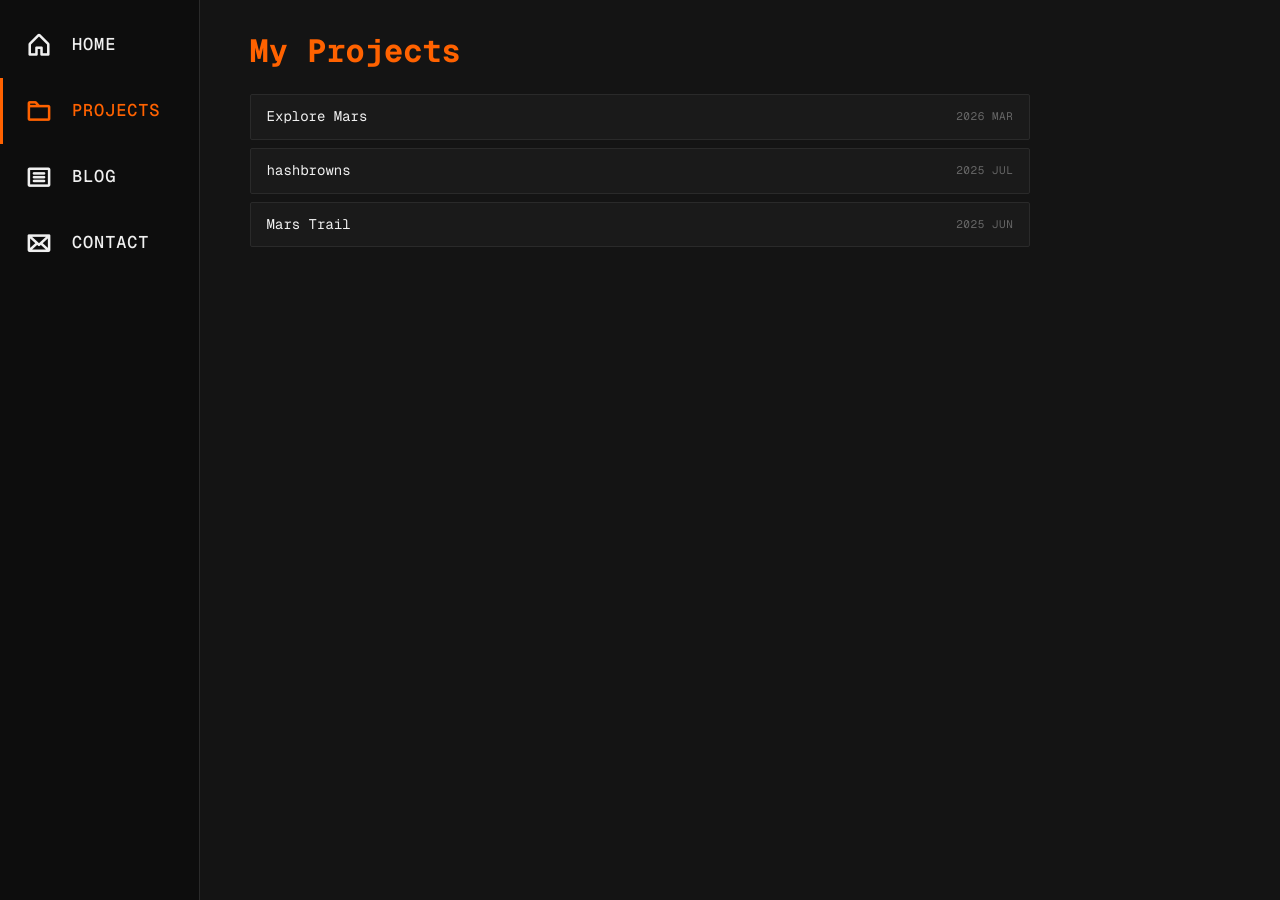
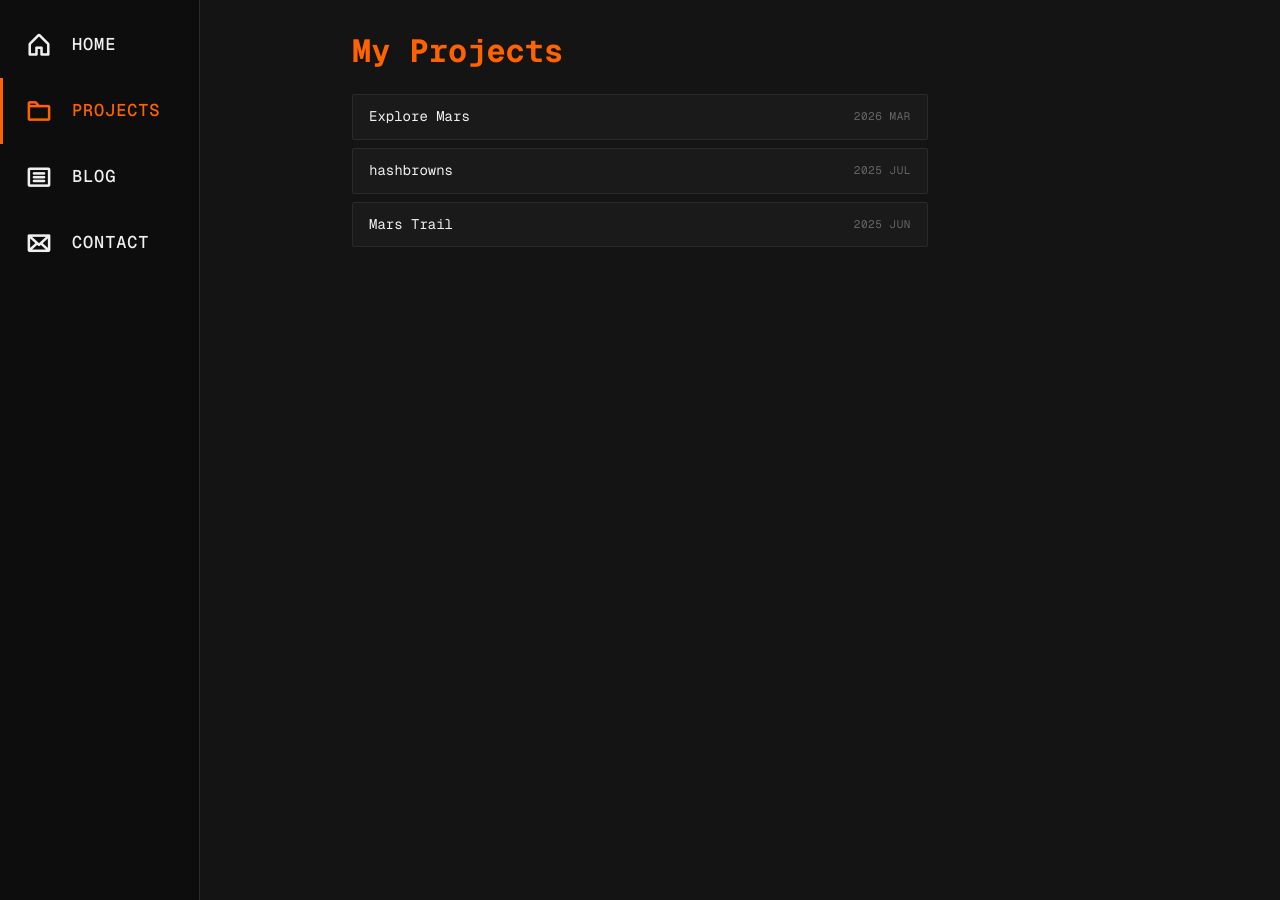
Before and after one commit to hoeksemaa/hoeksemaa.github.io, a Jekyll site: the page built from projects.md, in a window 1280 px wide. Built offline with Jekyll 4.4.1, drawn with Linux system fonts in a browser that asks for light colours.

Commit message:
style(content): set text column to center half (#7)
Change .content max-width from 66vw to 50vw.

Co-authored-by: Claude Opus 4.8 <noreply@anthropic.com>

```diff
--- a/assets/css/style.css
+++ b/assets/css/style.css
@@ -111,7 +111,7 @@ body {
 
 /* ─── Content Area ─────────────────────────────────────── */
 .content {
-    max-width: 66vw;
+    max-width: 50vw;
     width: 100%;
     margin: 0 auto;
     padding: 32px;
```
